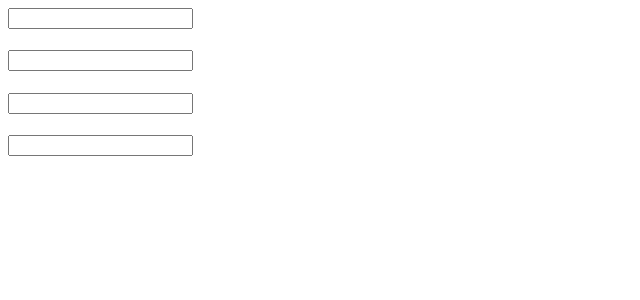
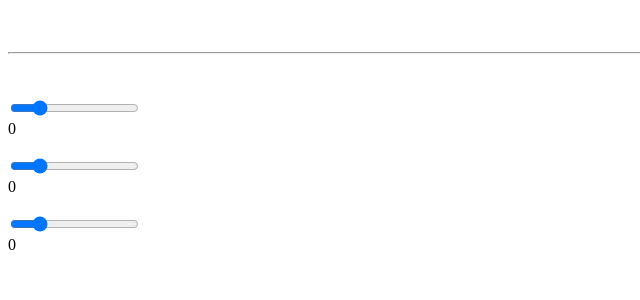
Before and after one commit to Theu/es6-react-setup, a React app: page / in a window 1280 px wide. Shown: the top 300 px of the page, without its empty margins (0-640 px from the left). Built offline with nearby package versions, Linux system fonts and the light colour scheme.

Commit message:
lernt how to use ref and refs

```diff
--- a/App.js
+++ b/App.js
@@ -4,34 +4,62 @@ import ReactDOM from 'react-dom';
 class App extends React.Component {
   constructor(){
     super();
-    this.state = { txt: '' }
+    this.state = {
+      red: 0,
+      green: 0,
+      blue: 0
+    }
     this.update = this.update.bind(this)
   }
 
   update(e){
-    this.setState({txt: e.target.value})
+    this.setState({
+      red: ReactDOM.findDOMNode(this.refs.red.refs.impu).value,
+      green: ReactDOM.findDOMNode(this.refs.green.refs.impu).value,
+      blue: ReactDOM.findDOMNode(this.refs.blue.refs.impu).value
+      })
   }
 
   render() {
     return (
     <div>
-      <Widget txt={this.state.txt} update={this.update} />
-      <Widget txt={this.state.txt} update={this.update} />
-      <Widget txt={this.state.txt} update={this.update} />
-      <Widget txt={this.state.txt} update={this.update} />
+      <br />
+
+      <br />
+      <hr /><br /><br />
+      <Slider ref="red" update={this.update} />
+      {this.state.red}
+      <br /><br />
+      <Slider ref="green" update={this.update} />
+      {this.state.green}
+      <br /><br />
+      <Slider ref="blue" update={this.update} />
+      {this.state.blue}
     </div>
   );
   }
 }
 
-const Widget = (props) => {
-  return (
-  <div>
-    <input type="text"
-      onChange={props.update} />
-    <h1>{props.txt}</h1>
-  </div>
-);
+class Slider extends React.Component {
+  render() {
+    return (
+        <div>
+          <input ref="impu" type="range"
+            min="0"
+            max="255"
+            onChange={this.props.update} />
+        </div>
+    );
+  }
 }
+// const Widget = (props) => {
+//   return (
+//   <div>
+//     <input type="text"
+//       onChange={props.update} />
+//     <h1>{props.txt}</h1>
+//   </div>
+// );
+// }
 
 export default App
```
